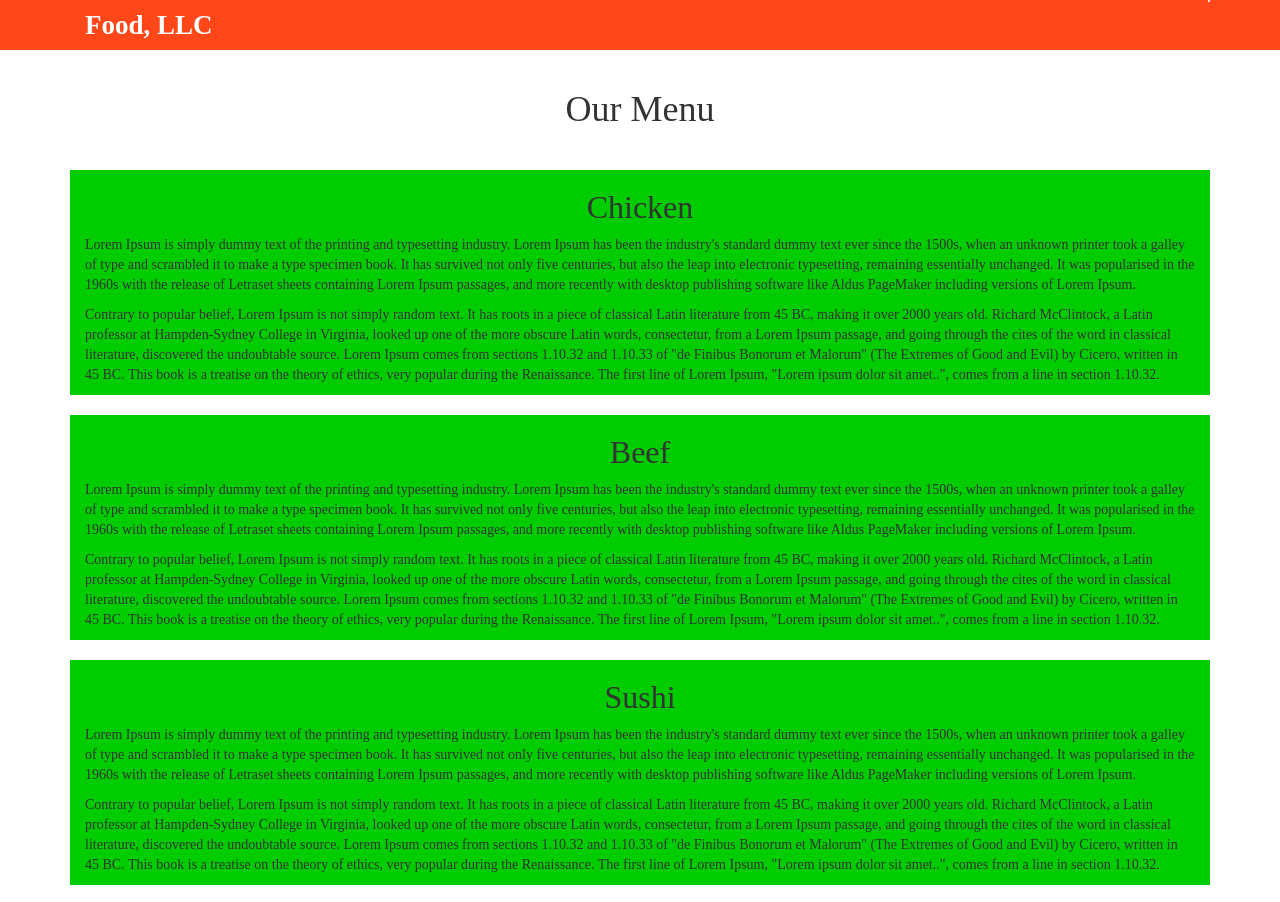
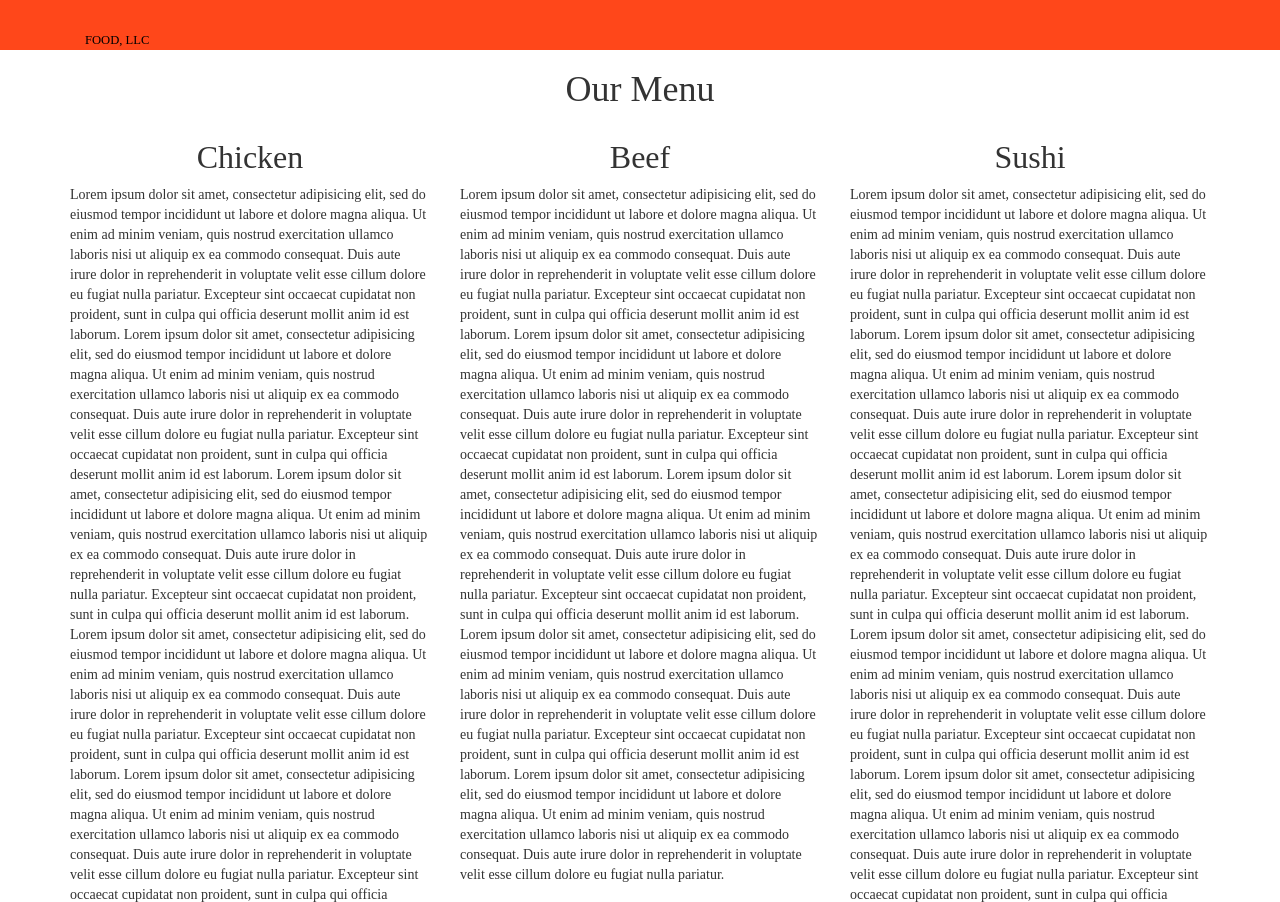
Before and after one commit to aditya5415/coursera-test, a plain HTML site: page module3-solution/index.html in a window 1280 px wide. Shown: the top 902 px of the page. Drawn offline with nearby package versions, Linux system fonts and the light colour scheme.

Commit message:
Update index.html

```diff
--- a/module3-solution/index.html
+++ b/module3-solution/index.html
@@ -1,67 +1,168 @@
-<!DOCTYPE html>
-<html lang="en-us">
+<!doctype html>
+<html lang="en">
   <head>
-    <meta charset="UTF-8">
-    <title>Module3-solution by tuannnm46</title>
+    <meta charset="utf-8">
+    <meta http-equiv="X-UA-Compatible" content="IE=edge">
     <meta name="viewport" content="width=device-width, initial-scale=1">
+    <title>Food</title>
     <link rel="stylesheet" href="css/bootstrap.min.css">
     <link rel="stylesheet" href="css/styles.css">
+    <link href="https://fonts.googleapis.com/css?family=Lobster" rel="stylesheet">
   </head>
 <body>
   <header>
     <nav id="header-nav" class="navbar navbar-default">
       <div class="container">
         <div class="navbar-header">
-            <div class="navbar-brand">
-              <a href="index.html">Food, LLC</a>
-            </div>
-
+          <a href="index.html" class="navbar-brand "><p>Food, LLC</p></a>
           <button type="button" class="navbar-toggle collapsed" data-toggle="collapse" data-target="#collapsable-nav" aria-expanded="false">
             <span class="sr-only">Toggle navigation</span>
             <span class="icon-bar"></span>
             <span class="icon-bar"></span>
             <span class="icon-bar"></span>
           </button>
+        </div><!-- navbar header -->
+
+        <div class="collapse navbar-collapse" id="collapsable-nav">
+          <ul id="nav-list" class="nav navbar-nav navbar-right visible-xs">
+            <li><a href="#beef">Beef</a></li>
+            <li><a href="#chicken">Chicken</a></li>
+            <li><a href="#sushi">Sushi</a></li>
+          </ul>
+        </div>
+      </div>
+    </nav>
+  </header>
+  <div class="container" id="main-content">
+    <h1 class="text-center" id="home">Our Menu</h1>
+    <section class="row">
+      <div class="col-md-4 col-sm-6 col-xs-12"  id="chicken">
+      <article>
+        <h3 class="text-center">Chicken</h3>
+        <p>Lorem ipsum dolor sit amet, consectetur adipisicing elit, sed do eiusmod
+        tempor incididunt ut labore et dolore magna aliqua. Ut enim ad minim veniam,
+        quis nostrud exercitation ullamco laboris nisi ut aliquip ex ea commodo
+        consequat. Duis aute irure dolor in reprehenderit in voluptate velit esse
+        cillum dolore eu fugiat nulla pariatur. Excepteur sint occaecat cupidatat non
+        proident, sunt in culpa qui officia deserunt mollit anim id est laborum. Lorem ipsum dolor sit amet, consectetur adipisicing elit, sed do eiusmod
+        tempor incididunt ut labore et dolore magna aliqua. Ut enim ad minim veniam,
+        quis nostrud exercitation ullamco laboris nisi ut aliquip ex ea commodo
+        consequat. Duis aute irure dolor in reprehenderit in voluptate velit esse
+        cillum dolore eu fugiat nulla pariatur. Excepteur sint occaecat cupidatat non
+        proident, sunt in culpa qui officia deserunt mollit anim id est laborum. Lorem ipsum dolor sit amet, consectetur adipisicing elit, sed do eiusmod
+        tempor incididunt ut labore et dolore magna aliqua. Ut enim ad minim veniam,
+        quis nostrud exercitation ullamco laboris nisi ut aliquip ex ea commodo
+        consequat. Duis aute irure dolor in reprehenderit in voluptate velit esse
+        cillum dolore eu fugiat nulla pariatur. Excepteur sint occaecat cupidatat non
+        proident, sunt in culpa qui officia deserunt mollit anim id est laborum. Lorem ipsum dolor sit amet, consectetur adipisicing elit, sed do eiusmod
+        tempor incididunt ut labore et dolore magna aliqua. Ut enim ad minim veniam,
+        quis nostrud exercitation ullamco laboris nisi ut aliquip ex ea commodo
+        consequat. Duis aute irure dolor in reprehenderit in voluptate velit esse
+        cillum dolore eu fugiat nulla pariatur. Excepteur sint occaecat cupidatat non
+        proident, sunt in culpa qui officia deserunt mollit anim id est laborum. Lorem ipsum dolor sit amet, consectetur adipisicing elit, sed do eiusmod
+        tempor incididunt ut labore et dolore magna aliqua. Ut enim ad minim veniam,
+        quis nostrud exercitation ullamco laboris nisi ut aliquip ex ea commodo
+        consequat. Duis aute irure dolor in reprehenderit in voluptate velit esse
+        cillum dolore eu fugiat nulla pariatur. Excepteur sint occaecat cupidatat non
+        proident, sunt in culpa qui officia deserunt mollit anim id est laborum. Lorem ipsum dolor sit amet, consectetur adipisicing elit, sed do eiusmod
+        tempor incididunt ut labore et dolore magna aliqua. Ut enim ad minim veniam,
+        quis nostrud exercitation ullamco laboris nisi ut aliquip ex ea commodo
+        consequat. Duis aute irure dolor in reprehenderit in voluptate velit esse
+        cillum dolore eu fugiat nulla pariatur. Excepteur sint occaecat cupidatat non
+        proident, sunt in culpa qui officia deserunt mollit anim id est laborum. Lorem ipsum dolor sit amet, consectetur adipisicing elit, sed do eiusmod
+        tempor incididunt ut labore et dolore magna aliqua. Ut enim ad minim veniam,
+        quis nostrud exercitation ullamco laboris nisi ut aliquip ex ea commodo
+        consequat. Duis aute irure dolor in reprehenderit in voluptate velit esse
+        cillum dolore eu fugiat nulla pariatur. Excepteur sint occaecat cupidatat non
+        proident, sunt in culpa qui officia deserunt mollit anim id est laborum. <a href="#home" class="visible-xs visible-sm">Back to top</a></p>
+        </article>
       </div>
 
-          <div id="collapsable-nav" class="collapse navbar-collapse">
-             <ul id="nav-list" class="nav navbar-nav navbar-right">
-              <li class="visible-xs text-center">
-                <a href="#chicken">Chicken</a>
-                <hr class="visible-xs">
-              </li>
-              <li class="visible-xs text-center">
-                <a href="#beef">Beef</a>
-                <hr class="visible-xs">
-              </li>
-              <li class="visible-xs text-center">
-                <a href="#sushi">Sushi</a>
-              </li>
-            </ul><!-- #nav-list -->
-          </div><!-- .collapse .navbar-collapse -->
-        </div><!-- .container -->
-      </nav><!-- #header-nav -->
-    </header>
 
-    <div id="main-content" class="container">
-      <h1 class="menu-header text-center col-md-12 col-ms-12 col-xs-12">Our Menu</h1>
-      <div id="chicken" class="menu-content col-md-12 col-ms-12 col-xs-12">
-        <h3 class="text-center">Chicken</h3>
-        <p>Lorem Ipsum is simply dummy text of the printing and typesetting industry. Lorem Ipsum has been the industry's standard dummy text ever since the 1500s, when an unknown printer took a galley of type and scrambled it to make a type specimen book. It has survived not only five centuries, but also the leap into electronic typesetting, remaining essentially unchanged. It was popularised in the 1960s with the release of Letraset sheets containing Lorem Ipsum passages, and more recently with desktop publishing software like Aldus PageMaker including versions of Lorem Ipsum.</p>
-        <p>Contrary to popular belief, Lorem Ipsum is not simply random text. It has roots in a piece of classical Latin literature from 45 BC, making it over 2000 years old. Richard McClintock, a Latin professor at Hampden-Sydney College in Virginia, looked up one of the more obscure Latin words, consectetur, from a Lorem Ipsum passage, and going through the cites of the word in classical literature, discovered the undoubtable source. Lorem Ipsum comes from sections 1.10.32 and 1.10.33 of "de Finibus Bonorum et Malorum" (The Extremes of Good and Evil) by Cicero, written in 45 BC. This book is a treatise on the theory of ethics, very popular during the Renaissance. The first line of Lorem Ipsum, "Lorem ipsum dolor sit amet..", comes from a line in section 1.10.32.</p>
+
+      <div id="beef" class="col-md-4 col-sm-6 col-xs-12">
+      <article>
+        <h3 class="text-center">Beef</h3>
+        <p>Lorem ipsum dolor sit amet, consectetur adipisicing elit, sed do eiusmod
+        tempor incididunt ut labore et dolore magna aliqua. Ut enim ad minim veniam,
+        quis nostrud exercitation ullamco laboris nisi ut aliquip ex ea commodo
+        consequat. Duis aute irure dolor in reprehenderit in voluptate velit esse
+        cillum dolore eu fugiat nulla pariatur. Excepteur sint occaecat cupidatat non
+        proident, sunt in culpa qui officia deserunt mollit anim id est laborum. Lorem ipsum dolor sit amet, consectetur adipisicing elit, sed do eiusmod
+        tempor incididunt ut labore et dolore magna aliqua. Ut enim ad minim veniam,
+        quis nostrud exercitation ullamco laboris nisi ut aliquip ex ea commodo
+        consequat. Duis aute irure dolor in reprehenderit in voluptate velit esse
+        cillum dolore eu fugiat nulla pariatur. Excepteur sint occaecat cupidatat non
+        proident, sunt in culpa qui officia deserunt mollit anim id est laborum. Lorem ipsum dolor sit amet, consectetur adipisicing elit, sed do eiusmod
+        tempor incididunt ut labore et dolore magna aliqua. Ut enim ad minim veniam,
+        quis nostrud exercitation ullamco laboris nisi ut aliquip ex ea commodo
+        consequat. Duis aute irure dolor in reprehenderit in voluptate velit esse
+        cillum dolore eu fugiat nulla pariatur. Excepteur sint occaecat cupidatat non
+        proident, sunt in culpa qui officia deserunt mollit anim id est laborum. Lorem ipsum dolor sit amet, consectetur adipisicing elit, sed do eiusmod
+        tempor incididunt ut labore et dolore magna aliqua. Ut enim ad minim veniam,
+        quis nostrud exercitation ullamco laboris nisi ut aliquip ex ea commodo
+        consequat. Duis aute irure dolor in reprehenderit in voluptate velit esse
+        cillum dolore eu fugiat nulla pariatur. Excepteur sint occaecat cupidatat non
+        proident, sunt in culpa qui officia deserunt mollit anim id est laborum. Lorem ipsum dolor sit amet, consectetur adipisicing elit, sed do eiusmod
+        tempor incididunt ut labore et dolore magna aliqua. Ut enim ad minim veniam,
+        quis nostrud exercitation ullamco laboris nisi ut aliquip ex ea commodo
+        consequat. Duis aute irure dolor in reprehenderit in voluptate velit esse
+        cillum dolore eu fugiat nulla pariatur. <a href="#home" class="visible-xs visible-sm">Back to top</a></p>
+        </article>
       </div>
-      <div id="beef" class="menu-content col-md-12 col-ms-12 col-xs-12">
-        <h3 class="text-center">Beef</h3>
-        <p>Lorem Ipsum is simply dummy text of the printing and typesetting industry. Lorem Ipsum has been the industry's standard dummy text ever since the 1500s, when an unknown printer took a galley of type and scrambled it to make a type specimen book. It has survived not only five centuries, but also the leap into electronic typesetting, remaining essentially unchanged. It was popularised in the 1960s with the release of Letraset sheets containing Lorem Ipsum passages, and more recently with desktop publishing software like Aldus PageMaker including versions of Lorem Ipsum.</p>
-        <p>Contrary to popular belief, Lorem Ipsum is not simply random text. It has roots in a piece of classical Latin literature from 45 BC, making it over 2000 years old. Richard McClintock, a Latin professor at Hampden-Sydney College in Virginia, looked up one of the more obscure Latin words, consectetur, from a Lorem Ipsum passage, and going through the cites of the word in classical literature, discovered the undoubtable source. Lorem Ipsum comes from sections 1.10.32 and 1.10.33 of "de Finibus Bonorum et Malorum" (The Extremes of Good and Evil) by Cicero, written in 45 BC. This book is a treatise on the theory of ethics, very popular during the Renaissance. The first line of Lorem Ipsum, "Lorem ipsum dolor sit amet..", comes from a line in section 1.10.32.</p>
+
+
+
+
+      <div id="sushi" class="col-md-4 col-sm-12 col-xs-12">
+      <article>
+        <h3 class="text-center">Sushi</h3>
+        <p>Lorem ipsum dolor sit amet, consectetur adipisicing elit, sed do eiusmod
+        tempor incididunt ut labore et dolore magna aliqua. Ut enim ad minim veniam,
+        quis nostrud exercitation ullamco laboris nisi ut aliquip ex ea commodo
+        consequat. Duis aute irure dolor in reprehenderit in voluptate velit esse
+        cillum dolore eu fugiat nulla pariatur. Excepteur sint occaecat cupidatat non
+        proident, sunt in culpa qui officia deserunt mollit anim id est laborum. Lorem ipsum dolor sit amet, consectetur adipisicing elit, sed do eiusmod
+        tempor incididunt ut labore et dolore magna aliqua. Ut enim ad minim veniam,
+        quis nostrud exercitation ullamco laboris nisi ut aliquip ex ea commodo
+        consequat. Duis aute irure dolor in reprehenderit in voluptate velit esse
+        cillum dolore eu fugiat nulla pariatur. Excepteur sint occaecat cupidatat non
+        proident, sunt in culpa qui officia deserunt mollit anim id est laborum. Lorem ipsum dolor sit amet, consectetur adipisicing elit, sed do eiusmod
+        tempor incididunt ut labore et dolore magna aliqua. Ut enim ad minim veniam,
+        quis nostrud exercitation ullamco laboris nisi ut aliquip ex ea commodo
+        consequat. Duis aute irure dolor in reprehenderit in voluptate velit esse
+        cillum dolore eu fugiat nulla pariatur. Excepteur sint occaecat cupidatat non
+        proident, sunt in culpa qui officia deserunt mollit anim id est laborum. Lorem ipsum dolor sit amet, consectetur adipisicing elit, sed do eiusmod
+        tempor incididunt ut labore et dolore magna aliqua. Ut enim ad minim veniam,
+        quis nostrud exercitation ullamco laboris nisi ut aliquip ex ea commodo
+        consequat. Duis aute irure dolor in reprehenderit in voluptate velit esse
+        cillum dolore eu fugiat nulla pariatur. Excepteur sint occaecat cupidatat non
+        proident, sunt in culpa qui officia deserunt mollit anim id est laborum. Lorem ipsum dolor sit amet, consectetur adipisicing elit, sed do eiusmod
+        tempor incididunt ut labore et dolore magna aliqua. Ut enim ad minim veniam,
+        quis nostrud exercitation ullamco laboris nisi ut aliquip ex ea commodo
+        consequat. Duis aute irure dolor in reprehenderit in voluptate velit esse
+        cillum dolore eu fugiat nulla pariatur. Excepteur sint occaecat cupidatat non
+        proident, sunt in culpa qui officia deserunt mollit anim id est laborum. Lorem ipsum dolor sit amet, consectetur adipisicing elit, sed do eiusmod
+        tempor incididunt ut labore et dolore magna aliqua. Ut enim ad minim veniam,
+        quis nostrud exercitation ullamco laboris nisi ut aliquip ex ea commodo
+        consequat. Duis aute irure dolor in reprehenderit in voluptate velit esse
+        cillum dolore eu fugiat nulla pariatur. Excepteur sint occaecat cupidatat non
+        proident, sunt in culpa qui officia deserunt mollit anim id est laborum. Lorem ipsum dolor sit amet, consectetur adipisicing elit, sed do eiusmod
+        tempor incididunt ut labore et dolore magna aliqua. Ut enim ad minim veniam,
+        quis nostrud exercitation ullamco laboris nisi ut aliquip ex ea commodo
+        consequat. Duis aute irure dolor in reprehenderit in voluptate velit esse
+        cillum dolore eu fugiat nulla pariatur. Excepteur sint occaecat cupidatat non
+        proident, sunt in culpa qui officia deserunt mollit anim id est laborum.
+        Lorem ipsum dolor sit amet, consectetur adipisicing elit, sed do eiusmod
+        tempor incididunt ut labore et dolore magna aliqua. Ut enim ad minim veniam,
+        quis nostrud exercitation ullamco laboris nisi ut aliquip ex ea commodo
+        consequat. Duis aute irure dolor in reprehenderit in voluptate velit esse
+        cillum dolore eu fugiat nulla pariatur. Excepteur sint occaecat cupidatat non
+        proident, sunt in culpa qui officia deserunt mollit anim id est laborum. <a href="#home" class="visible-xs visible-sm">Back to top</a></p>
+        </article>
       </div>
-      <div id="sushi" class="menu-content col-md-12 col-ms-12 col-xs-12">
-        <h3 class="text-center">Sushi</h3>
-        <p>Lorem Ipsum is simply dummy text of the printing and typesetting industry. Lorem Ipsum has been the industry's standard dummy text ever since the 1500s, when an unknown printer took a galley of type and scrambled it to make a type specimen book. It has survived not only five centuries, but also the leap into electronic typesetting, remaining essentially unchanged. It was popularised in the 1960s with the release of Letraset sheets containing Lorem Ipsum passages, and more recently with desktop publishing software like Aldus PageMaker including versions of Lorem Ipsum.</p>
-        <p>Contrary to popular belief, Lorem Ipsum is not simply random text. It has roots in a piece of classical Latin literature from 45 BC, making it over 2000 years old. Richard McClintock, a Latin professor at Hampden-Sydney College in Virginia, looked up one of the more obscure Latin words, consectetur, from a Lorem Ipsum passage, and going through the cites of the word in classical literature, discovered the undoubtable source. Lorem Ipsum comes from sections 1.10.32 and 1.10.33 of "de Finibus Bonorum et Malorum" (The Extremes of Good and Evil) by Cicero, written in 45 BC. This book is a treatise on the theory of ethics, very popular during the Renaissance. The first line of Lorem Ipsum, "Lorem ipsum dolor sit amet..", comes from a line in section 1.10.32.</p>
+    </section>
   </div>
-    </div><!-- End of #main-content -->
-
   <!-- jQuery (Bootstrap JS plugins depend on it) -->
   <script src="js/jquery-2.1.4.min.js"></script>
   <script src="js/bootstrap.min.js"></script>
```
Lines whose indentation alone changed are shown as unchanged.
